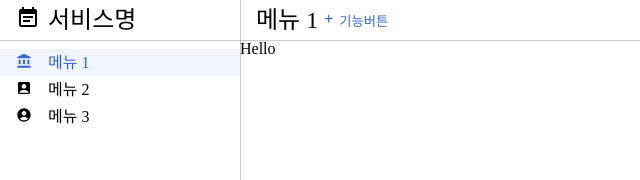
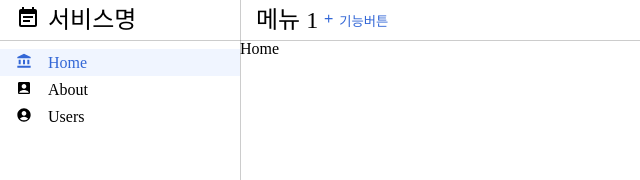
Before and after one commit to yunseop-dev/cloning-google-console, a React app: page / in a window 1280 px wide. Shown: the top 180 px of the page, without its empty margins (0-640 px from the left). Built offline with nearby package versions, Linux system fonts and the light colour scheme.

Commit message:
라우트 설정

```diff
--- a/src/App.tsx
+++ b/src/App.tsx
@@ -10,6 +10,7 @@ import HeaderTitle from "./components/HeaderTitle";
 import SideBar from "./components/Sidebar";
 import Button from "./components/Button";
 import { Props as MenuItemProps } from "./components/MenuItem";
+import { BrowserRouter as Router, Switch, Route } from "react-router-dom";
 
 const MainHeader = styled.header`
   @media (max-width: 768px) {
@@ -41,11 +42,12 @@ const Section = styled.section`
 
 const App: React.FC = () => {
   const menuList: MenuItemProps[] = [
-    { isSelected: true, title: "메뉴 1", icon: MdAccountBalance },
-    { isSelected: false, title: "메뉴 2", icon: MdAccountBox },
-    { isSelected: false, title: "메뉴 3", icon: MdAccountCircle },
+    { title: "Home", icon: MdAccountBalance, to: "/" },
+    { title: "About", icon: MdAccountBox, to: "/about" },
+    { title: "Users", icon: MdAccountCircle, to: "/users" },
   ];
   return (
+    <Router>
       <main>
         <MainHeader>
           <SideBar menuList={menuList} title="서비스명" />
@@ -58,8 +60,15 @@ const App: React.FC = () => {
             }
           />
         </MainHeader>
-      <Section>Hello</Section>
+        <Section>
+          <Switch>
+            <Route exact path="/">Home</Route>
+            <Route exact path="/about">About</Route>
+            <Route exact path="/users">Users</Route>
+          </Switch>
+        </Section>
       </main>
+    </Router>
   );
 };
 export default App;
--- a/src/components/MenuItem.tsx
+++ b/src/components/MenuItem.tsx
@@ -1,17 +1,19 @@
 import React from "react";
 import { IconType } from "react-icons";
 import styled from "styled-components";
-
+import { NavLink } from "react-router-dom";
 export interface Props {
-  isSelected: boolean;
   icon: IconType;
   title: string;
+  to: string;
 }
 
-const StyledList = styled.li`
+const StyledList = styled(NavLink)`
   display: flex;
   align-items: center;
   padding: 0.25rem 1rem;
+  text-decoration: none;
+  color: inherit;
   .icon {
     width: 2rem;
   }
@@ -29,13 +31,19 @@ export const Menu = styled.ul`
   margin: 0.5rem auto;
 `;
 
-const MenuItem = ({ isSelected, icon: Icon, title }: Props) => (
-  <StyledList className={isSelected ? "selected" : ""}>
-    <div className="icon">
-      <Icon />
-    </div>
-    <span>{title}</span>
-  </StyledList>
+const MenuItem = ({ icon: Icon, title, to }: Props) => (
+  <li>
+    <StyledList
+      to={to}
+      activeClassName="selected"
+      isActive={(match) => Boolean(match?.isExact)}
+    >
+      <div className="icon">
+        <Icon />
+      </div>
+      <span>{title}</span>
+    </StyledList>
+  </li>
 );
 
 export default MenuItem;
--- a/src/components/Sidebar.tsx
+++ b/src/components/Sidebar.tsx
@@ -35,9 +35,9 @@ const SideBar = ({ menuList, title }: Props) => {
         {menuList.map((menu, index) => (
           <MenuItem
             key={index}
-            isSelected={menu.isSelected}
             title={menu.title}
             icon={menu.icon}
+            to={menu.to}
           />
         ))}
       </Menu>
```
Lines whose indentation alone changed are shown as unchanged.
